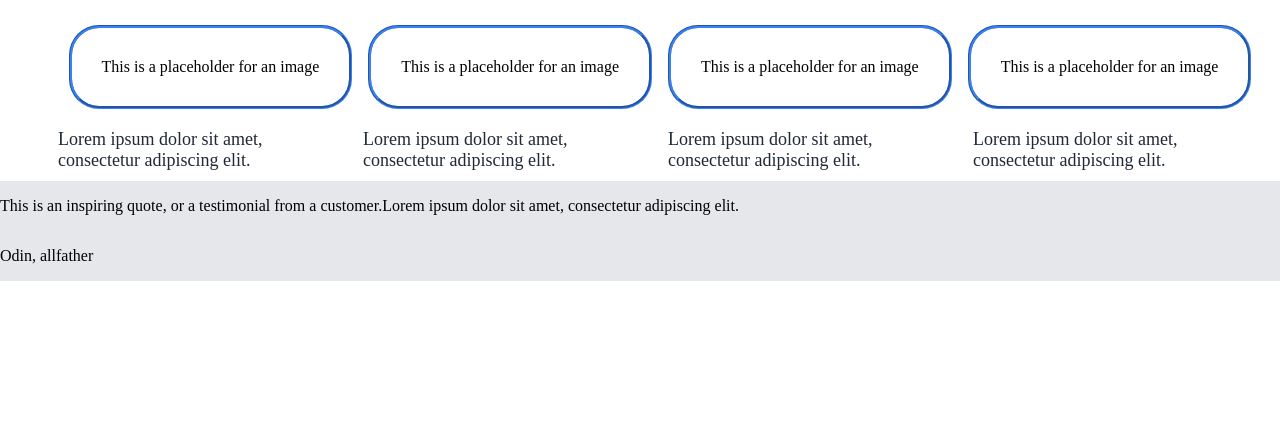
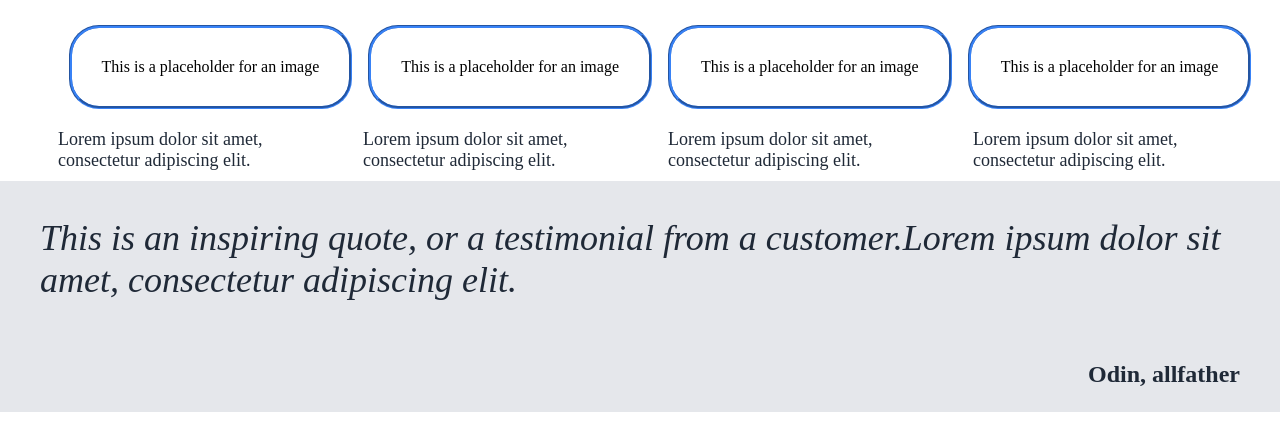
Before and after one commit to Fradonati/landing-page1, a plain HTML site: page index.html in a window 1280 px wide. Shown: the part 369-800 px from the top of the page. Drawn offline with Linux system fonts and the light colour scheme.

Commit message:
ended main 2

```diff
--- a/style.css
+++ b/style.css
@@ -101,3 +101,20 @@ button {
     flex-direction: column;
     background-color: #e5e7eb;
 }
+.inspiringquote {
+    font-size: 36px;
+    font-weight: lighter;
+    font-style: italic;
+    color: #1f2937;
+    margin-left: 40px;
+    margin-right: 40px;
+    align-self: center;
+}
+.cit {
+    align-self: flex-end;
+    margin-left: 40px;
+    margin-right: 40px;
+    color: #1f2937;
+    font-size: 24px;
+    font-weight: bold;
+}
```
